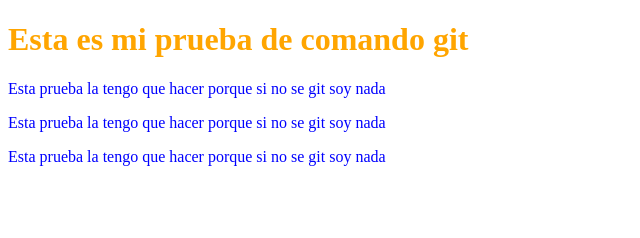
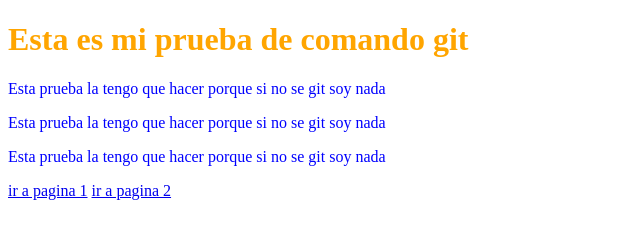
Before and after one commit to AzirDeNazzaret/actividad-2-git, a plain HTML site: page index.html in a window 1280 px wide. Shown: the whole page, without its empty margins (0-640 px from the left). Drawn offline with Linux system fonts and the light colour scheme.

Commit message:
Navegacion terminada

```diff
--- a/index.html
+++ b/index.html
@@ -17,6 +17,7 @@
         <p>Esta prueba la tengo que hacer porque si no se git soy nada</p>
         <p>Esta prueba la tengo que hacer porque si no se git soy nada</p>
         <p>Esta prueba la tengo que hacer porque si no se git soy nada</p>
+        <a href="pagina 1.html">ir a pagina 1</a> <a href="pagina 2.html"> ir a pagina 2</a>
     </section>
 </body>
 
```
